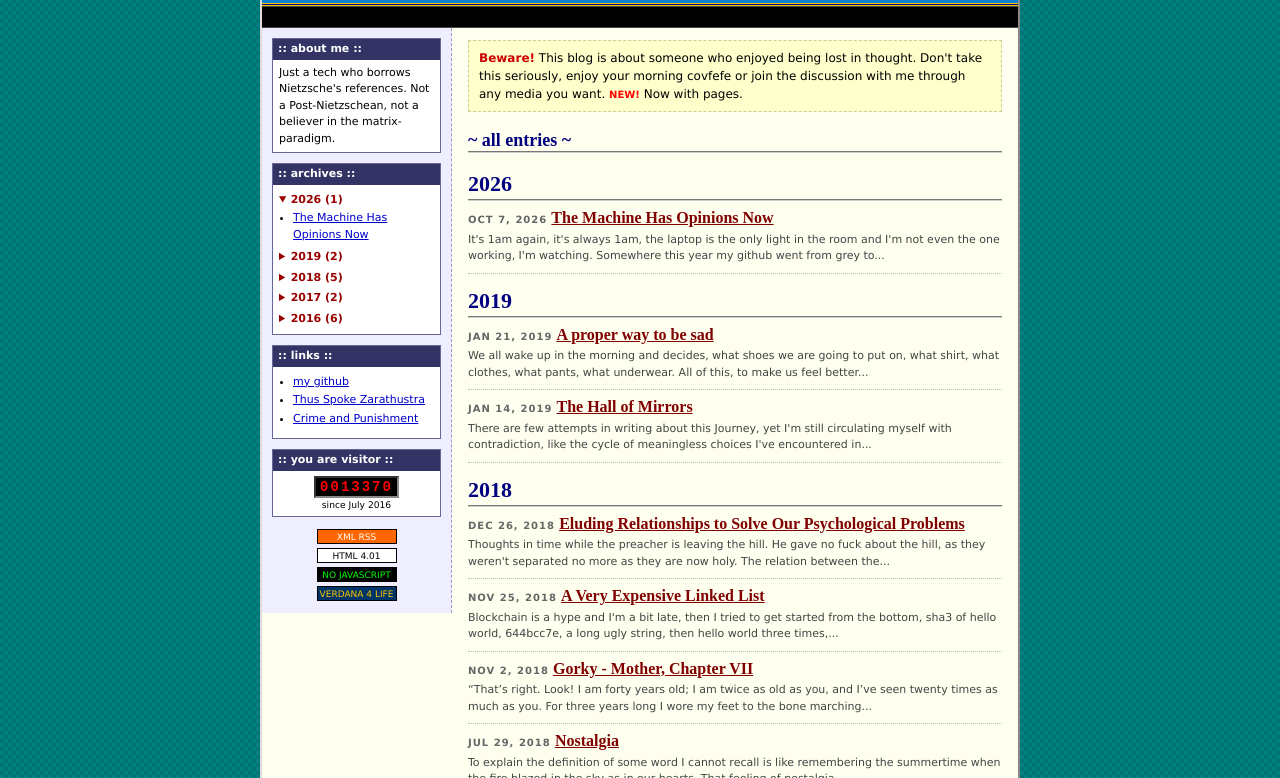
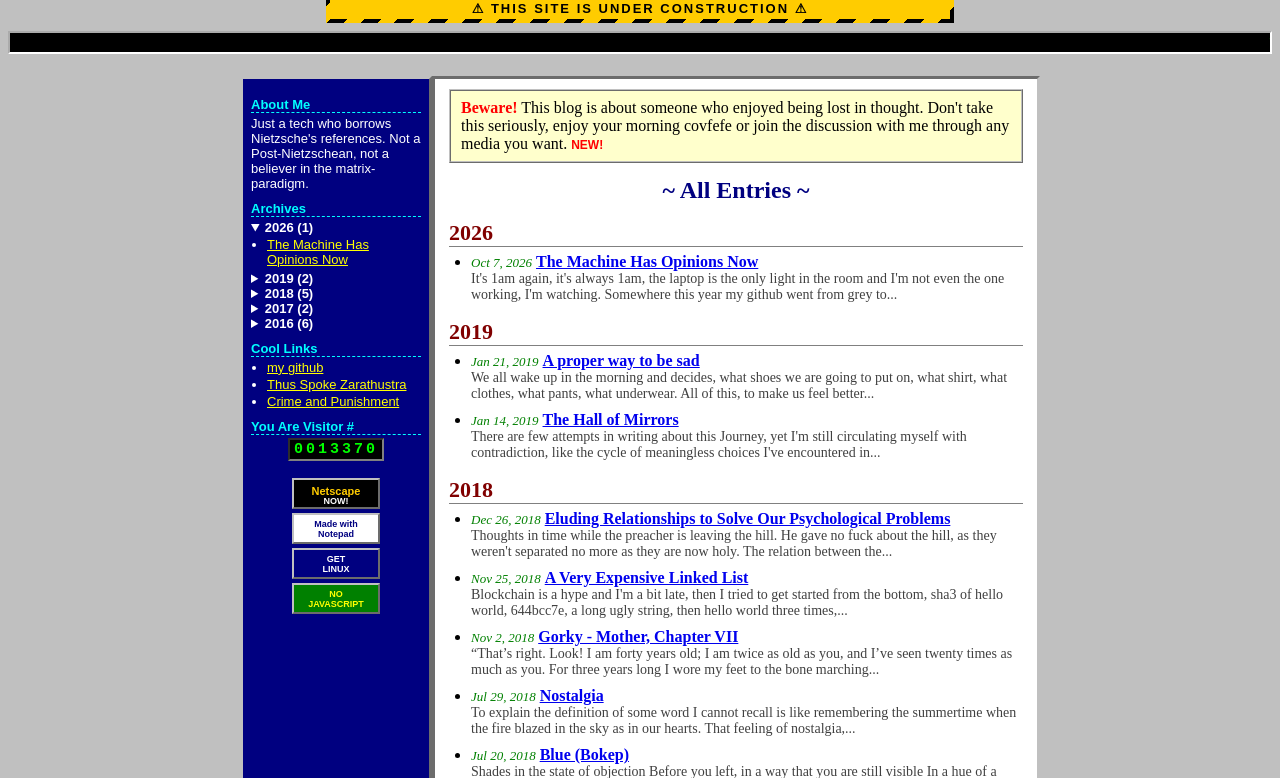
Before and after one commit to HikvIneH/hikvineh.github.io, a plain HTML site: page index.html in a window 1280 px wide. Shown: the part 89-867 px from the top of the page. Drawn offline with Linux system fonts and the light colour scheme.

Commit message:
Early web look

```diff
--- a/index.html
+++ b/index.html
@@ -4,91 +4,105 @@
 <meta http-equiv="Content-Type" content="text/html; charset=utf-8">
 <meta name="viewport" content="width=device-width, initial-scale=1">
 <title>Thus Spoke Aditya</title>
-<meta name="description" content="Someone who enjoyed being lost in thought. Writings, 2016-2019.">
+<meta name="description" content="Someone who enjoyed being lost in thought.">
+<meta name="keywords" content="nietzsche, dostoyevsky, camus, bowie, morrison, linux, philosophy, homepage">
 <style>
-body{margin:0;padding:0;background:#008080 repeating-conic-gradient(#007373 0 25%,#008080 0 50%) 0 0/8px 8px;font:13px/1.5 Verdana,Tahoma,Geneva,sans-serif;color:#000}
-a{color:#0000cc}a:visited{color:#551a8b}a:hover{color:#cc0000;background:#ffff99}
-#wrap{width:760px;max-width:100%;margin:12px auto;background:#fffff0;border:2px outset #ddd;box-sizing:border-box}
-#hd{background:#000080;background:linear-gradient(#000080,#1084d0);color:#fff;padding:14px 16px 10px;border-bottom:3px double #ffcc00}
-#hd h1{margin:0;font:bold 30px/1.1 "Times New Roman",Times,serif;letter-spacing:1px;text-shadow:2px 2px #000}
-#hd h1 a{color:#ffcc00;text-decoration:none;background:none}
-#hd p{margin:4px 0 0;font:italic 12px Georgia,serif;color:#e0e8ff}
-marquee,.mq{display:block;background:#000;color:#00ff00;font:12px "Courier New",monospace;padding:3px 0;border-top:1px solid #444;border-bottom:1px solid #444}
-#cols{display:flex;align-items:flex-start}
-#side{width:190px;flex:none;padding:10px;font-size:11px;background:#eef;border-right:1px dashed #99c;box-sizing:border-box}
-#main{flex:1;min-width:0;padding:12px 16px}
-.box{background:#fff;border:1px solid #669;margin-bottom:10px}
-.box .t{background:#336;color:#fff;font-weight:bold;padding:2px 5px;font-size:11px}
-.box .c{padding:5px 6px}
-.box ul{margin:2px 0 6px;padding-left:14px}.box li{margin:2px 0}
-#side .box b{color:#900}
-@media (max-width:640px){#side summary{padding:6px 0}}
-.ctr{display:inline-block;background:#000;color:#f00;font:bold 14px "Courier New",monospace;letter-spacing:2px;padding:1px 4px;border:2px inset #888}
-.new{color:#f00;font-weight:bold;font-size:10px;animation:b 1s steps(1) infinite}
-@keyframes b{50%{visibility:hidden}}
-.btn{display:inline-block;font:9px/1 Verdana,sans-serif;width:80px;height:15px;line-height:15px;text-align:center;border:1px solid #000;margin:2px 0;text-decoration:none;box-sizing:border-box;overflow:hidden}
-.b1{background:#ff6600;color:#fff}.b2{background:#fff;color:#000}.b3{background:#000;color:#0f0}.b4{background:#036;color:#fc0}
+body{margin:8px;background:#c0c0c0;color:#000;font:16px/1.35 "Times New Roman",Times,serif}
+a{color:#0000ee}a:visited{color:#551a8b}a:active{color:#ff0000}
+hr{border:0;border-top:1px solid #808080;border-bottom:1px solid #fff;margin:14px 0}
+#hd{text-align:center;margin:6px 0 4px}
+#hd h1{margin:0;font:bold 44px/1.05 "Times New Roman",Times,serif;color:#800000;text-shadow:2px 2px 0 #808080}
+#hd h1 a{color:#800000;text-decoration:none}
+#hd p{margin:4px 0 0;font:italic 15px "Times New Roman",Times,serif}
+.uc{margin:8px auto;max-width:620px;background:repeating-linear-gradient(-45deg,#000 0 12px,#ffcc00 12px 24px);padding:4px}
+.uc span{display:block;background:#ffcc00;color:#000;font:bold 13px Arial,Helvetica,sans-serif;text-align:center;padding:3px;letter-spacing:2px}
+marquee{display:block;background:#000;color:#00ff00;font:13px "Courier New",Courier,monospace;padding:2px 0;border:2px inset #fff}
+table#lay{width:100%;max-width:800px;margin:0 auto;border-collapse:separate;border-spacing:0}
+td#side{width:170px;vertical-align:top;background:#000080;color:#fff;padding:8px;border:3px outset #c0c0c0;font:13px Arial,Helvetica,sans-serif}
+td#side a{color:#ffff00}td#side a:visited{color:#ffcc66}
+td#side h4{margin:10px 0 3px;font:bold 13px Arial,Helvetica,sans-serif;color:#00ffff;border-bottom:1px dashed #00ffff}
+td#side ul{margin:2px 0 4px;padding-left:16px}td#side li{margin:2px 0}
+td#side summary{cursor:pointer;color:#fff;font-weight:bold}
+td#main{vertical-align:top;background:#fff;padding:10px 14px;border:3px inset #c0c0c0}
+.ctr{display:inline-block;background:#000;color:#00ff00;font:bold 15px "Courier New",Courier,monospace;letter-spacing:3px;padding:1px 4px;border:2px inset #808080}
+.new{color:#ff0000;font:bold 12px Arial,sans-serif;animation:blink 1s steps(1) infinite}
+@keyframes blink{50%{visibility:hidden}}
+.b88{display:inline-block;width:88px;height:31px;box-sizing:border-box;margin:2px;border:2px outset #c0c0c0;font:bold 9px/1.1 Arial,Helvetica,sans-serif;text-align:center;padding-top:5px;vertical-align:top;overflow:hidden}
+.k1{background:#000;color:#fff}.k1 b{color:#ffcc00;font-size:11px}
+.k2{background:#fff;color:#000080}.k3{background:#000080;color:#fff}.k4{background:#008000;color:#ff0}
 .page{display:none;scroll-margin-top:9999px}
 .page:target{display:block}
 .page:target~#home{display:none}
-.nav{display:flex;justify-content:space-between;font-size:11px;background:#eef;border:1px solid #99c;padding:4px 6px;margin:0 0 12px}
-.pf+.nav{margin:12px 0 0}
-.nav span{color:#aaa}
-.idx{list-style:none;margin:0;padding:0}
-.idx li{padding:8px 0;border-bottom:1px dotted #bbb}
-.idx li.yr{font:bold 22px "Times New Roman",Times,serif;color:#000080;border-bottom:2px groove #ccc;padding:14px 0 2px}
-blockquote{margin:0 0 10px;padding:6px 10px;border-left:3px solid #99c;background:#f0f0ff;font:italic 13px Georgia,serif}
-#side summary{cursor:pointer;color:#900;font-weight:bold;margin:2px 0}
-.idx li a{font:bold 16px "Times New Roman",Times,serif;color:#800000}
-.idx li a:visited{color:#5a2a6a}
-.idx .pd{display:inline;font-size:10px}
-.idx small{color:#444;font-size:11px}
-#home h2{font:bold 18px "Times New Roman",Times,serif;color:#000080;margin:0 0 4px;border-bottom:2px groove #ccc}
-.ph{border-bottom:1px solid #999;margin-bottom:8px}
-.pd{display:block;font-size:11px;font-weight:bold;color:#666;text-transform:uppercase;letter-spacing:1px}
-.post h2{margin:2px 0 4px;font:bold 20px "Times New Roman",Times,serif;color:#800000}
-.pb h3{font-size:13px;color:#006;margin:16px 0 4px;border-left:4px solid #ffcc00;padding-left:6px}
-.pb p{margin:0 0 10px;text-align:justify}
-.pb p.c{text-align:center;color:#999}
-.pf{font-size:10px;color:#666;background:#f3f3e0;border-top:1px dotted #999;padding:3px 5px}
-hr{border:0;border-top:2px groove #ccc;margin:18px 0}
-#about{background:#ffffcc;border:1px dashed #cc9;padding:8px 10px;margin-bottom:18px;font-size:12px}
-#about b{color:#c00}
-#foot{text-align:center;font-size:10px;color:#444;padding:10px;border-top:3px double #999;background:#eee}
-@media (max-width:640px){body{font-size:15px}#cols{flex-direction:column;align-items:stretch}#main{order:-1}#side{width:auto;border-right:0;border-top:1px dashed #99c;font-size:13px}#hd h1{font-size:24px}.nav{font-size:14px;padding:8px}.idx li a{font-size:18px}.idx small{font-size:13px}.pb p{text-align:left}#wrap{margin:0;border:0}#main{padding:12px 16px}}
+.nav{font:13px Arial,Helvetica,sans-serif;text-align:center;margin:0 0 10px}
+.pf+.nav{margin:14px 0 0}
+.nav span{color:#808080}
+.ph{text-align:center;margin-bottom:6px}
+.pd{display:block;font:italic 14px "Times New Roman",Times,serif;color:#008000}
+.post h2{margin:2px 0 0;font:bold 28px "Times New Roman",Times,serif;color:#000080}
+.pb h3{font:bold 19px "Times New Roman",Times,serif;color:#800000;margin:18px 0 4px}
+.pb p{margin:0 0 12px}
+.pb p.c{text-align:center}
+blockquote{margin:0 20px 12px;font-style:italic}
+.pf{font:italic 13px "Times New Roman",Times,serif;color:#404040;border-top:1px solid #808080;padding-top:4px;margin-top:14px}
+#about{border:2px ridge #c0c0c0;background:#ffffcc;padding:8px 10px;margin-bottom:14px}
+#about b{color:#ff0000}
+#home h2{text-align:center;font:bold 24px "Times New Roman",Times,serif;color:#000080;margin:4px 0}
+.idx{margin:0;padding-left:22px}
+.idx li{margin:0 0 9px}
+.idx li.yr{list-style:none;margin:16px 0 6px -22px;font:bold 22px "Times New Roman",Times,serif;color:#800000;border-bottom:1px solid #808080}
+.idx .pd{display:inline;font-size:13px}
+.idx li a{font-weight:bold}
+.idx small{display:block;color:#404040;font-size:14px}
+#ring{margin:14px auto 0;max-width:420px;border:3px ridge #c0c0c0;background:#fff;text-align:center;padding:6px;font:13px Arial,Helvetica,sans-serif}
+#foot{text-align:center;font:13px "Times New Roman",Times,serif;margin:10px 0 4px}
+@media (max-width:640px){
+ body{margin:0;font-size:17px}
+ #hd h1{font-size:32px}
+ table#lay,table#lay tbody,td#side,td#main{display:block;width:auto}
+ table#lay tr{display:flex;flex-direction:column}
+ td#main{order:-1}
+ td#main{padding:10px 12px}
+ td#side{border-width:3px 0 0}
+ .nav{font-size:15px}
+ .uc{margin:8px}
+}
 </style>
 </head>
 <body>
-<div id="wrap">
 <div id="hd">
-<h1><a href="#">~*~ Thus Spoke Aditya ~*~</a></h1>
-<p>someone who enjoyed being lost in thought &mdash; est. 2016</p>
+<h1><a href="#">Thus Spoke Aditya</a></h1>
+<p>~*~ someone who enjoyed being lost in thought ~*~ est. 2016 ~*~</p>
 </div>
+<div class="uc"><span>&#9888; THIS SITE IS UNDER CONSTRUCTION &#9888;</span></div>
 <marquee scrollamount="4">*** Welcome to my homepage!!! *** 16 entries of thinking about nothing *** don't take this seriously, enjoy your morning covfefe *** sign my guestbook (just kidding, there is none) ***</marquee>
-<div id="cols">
-<div id="side">
-<div class="box"><div class="t">:: about me ::</div><div class="c">Just a tech who borrows Nietzsche's references. Not a Post-Nietzschean, not a believer in the matrix-paradigm.</div></div>
-<div class="box"><div class="t">:: archives ::</div><div class="c">
+<br>
+<table id="lay" cellpadding="0" cellspacing="0"><tr>
+<td id="side">
+<h4>About Me</h4>
+Just a tech who borrows Nietzsche's references. Not a Post-Nietzschean, not a believer in the matrix-paradigm.
+<h4>Archives</h4>
 <details open><summary>2026 (1)</summary><ul><li><a href="#the-machine-has-opinions-now">The Machine Has Opinions Now</a></li></ul></details>
 <details><summary>2019 (2)</summary><ul><li><a href="#a-proper-way-to-be-sad">A proper way to be sad</a></li><li><a href="#the-hall-of-mirrors">The Hall of Mirrors</a></li></ul></details>
 <details><summary>2018 (5)</summary><ul><li><a href="#eluding-relationships-to-solve-our-psychological-problems">Eluding Relationships to Solve Our Psychological Problems</a></li><li><a href="#a-very-expensive-linked-list">A Very Expensive Linked List</a></li><li><a href="#gorky-mother-chapter-vii">Gorky - Mother, Chapter VII</a></li><li><a href="#nostalgia">Nostalgia</a></li><li><a href="#blue-bokep">Blue (Bokep)</a></li></ul></details>
 <details><summary>2017 (2)</summary><ul><li><a href="#on-lust">On Lust</a></li><li><a href="#contemplating-about-life-choices">Contemplating about life choices</a></li></ul></details>
 <details><summary>2016 (6)</summary><ul><li><a href="#the-machine-has-no-opinion">The Machine Has No Opinion</a></li><li><a href="#sisyphus-lives-in-a-dorm">Sisyphus Lives in a Dorm</a></li><li><a href="#free-will">Free Will</a></li><li><a href="#arbitrary-authority">Arbitrary Authority</a></li><li><a href="#around-nothingness">Around Nothingness</a></li><li><a href="#murder-in-laval">Murder in Laval</a></li></ul></details>
-</div></div>
-<div class="box"><div class="t">:: links ::</div><div class="c"><ul>
+<h4>Cool Links</h4>
+<ul>
 <li><a href="https://github.com/HikvIneH">my github</a></li>
 <li><a href="https://www.gutenberg.org/ebooks/1998">Thus Spoke Zarathustra</a></li>
 <li><a href="https://www.gutenberg.org/ebooks/2554">Crime and Punishment</a></li>
-</ul></div></div>
-<div class="box"><div class="t">:: you are visitor ::</div><div class="c" style="text-align:center"><span class="ctr">0013370</span><br><small>since July 2016</small></div></div>
-<div style="text-align:center">
-<span class="btn b1">XML RSS</span><br>
-<span class="btn b2">HTML 4.01</span><br>
-<span class="btn b3">NO JAVASCRIPT</span><br>
-<span class="btn b4">VERDANA 4 LIFE</span>
-</div>
-</div>
-<div id="main">
+</ul>
+<h4>You Are Visitor #</h4>
+<center><span class="ctr">0013370</span></center>
+<br>
+<center>
+<span class="b88 k1"><b>Netscape</b><br>NOW!</span>
+<span class="b88 k2">Made with<br>Notepad</span>
+<span class="b88 k3">GET<br>LINUX</span>
+<span class="b88 k4">NO<br>JAVASCRIPT</span>
+</center>
+</td>
+<td id="main">
 <div class="page post" id="the-machine-has-opinions-now">
 <div class="nav"><span>&laquo; newer</span> <a href="#">[ index ]</a> <a href="#a-proper-way-to-be-sad">older &raquo;</a></div>
 <div class="ph"><span class="pd">Wednesday, October 7, 2026</span><h2>The Machine Has Opinions Now</h2></div>
@@ -450,8 +464,8 @@ A room where we can't see anything, it doesn't mean that the cat can't see anyth
 <div class="nav"><a href="#around-nothingness">&laquo; newer</a> <a href="#">[ index ]</a> <span>older &raquo;</span></div>
 </div>
 <div id="home">
-<div id="about"><b>Beware!</b> This blog is about someone who enjoyed being lost in thought. Don't take this seriously, enjoy your morning covfefe or join the discussion with me through any media you want. <span class="new">NEW!</span> Now with pages.</div>
-<h2>~ all entries ~</h2>
+<div id="about"><b>Beware!</b> This blog is about someone who enjoyed being lost in thought. Don't take this seriously, enjoy your morning covfefe or join the discussion with me through any media you want. <span class="new">NEW!</span></div>
+<h2>~ All Entries ~</h2>
 <ul class="idx">
 <li class="yr">2026</li><li><span class="pd">Oct 7, 2026</span> <a href="#the-machine-has-opinions-now">The Machine Has Opinions Now</a><br><small>It&#x27;s 1am again, it&#x27;s always 1am, the laptop is the only light in the room and I&#x27;m not even the one working, I&#x27;m watching. Somewhere this year my github went from grey to...</small></li>
 <li class="yr">2019</li><li><span class="pd">Jan 21, 2019</span> <a href="#a-proper-way-to-be-sad">A proper way to be sad</a><br><small>We all wake up in the morning and decides, what shoes we are going to put on, what shirt, what clothes, what pants, what underwear. All of this, to make us feel better...</small></li>
@@ -471,12 +485,16 @@ A room where we can't see anything, it doesn't mean that the cat can't see anyth
 <li><span class="pd">Jul 22, 2016</span> <a href="#murder-in-laval">Murder in Laval</a><br><small>The room is painted white, covered by yellowish stains of tobacco. It is darkened like no one is there, it doesn&#x27;t allow any light to come inside. The window, there is...</small></li>
 </ul>
 </div>
+</td>
+</tr></table>
+<div id="ring">
+[ <a href="#">&lt;&lt; Prev</a> | <a href="#">Random</a> | <b>The Lost in Thought Webring</b> | <a href="#">Next &gt;&gt;</a> ]
 </div>
-</div>
+<hr>
 <div id="foot">
-&copy; 2016&ndash;2026 Aditya &middot; Best viewed in Netscape Navigator 4 at 800&times;600 &middot; Made with Notepad<br>
-<a href="#">[ home ]</a>
-</div>
+&copy; 2016&ndash;2026 Aditya. All rights reserved.<br>
+Best viewed with <b>Netscape Navigator 4.0</b> at <b>800&times;600</b>.<br>
+<a href="#">[ Home ]</a>
 </div>
 </body>
 </html>
```
